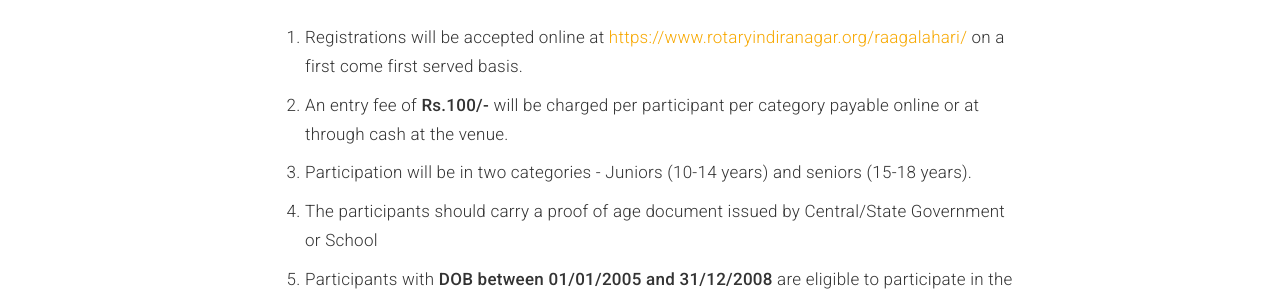
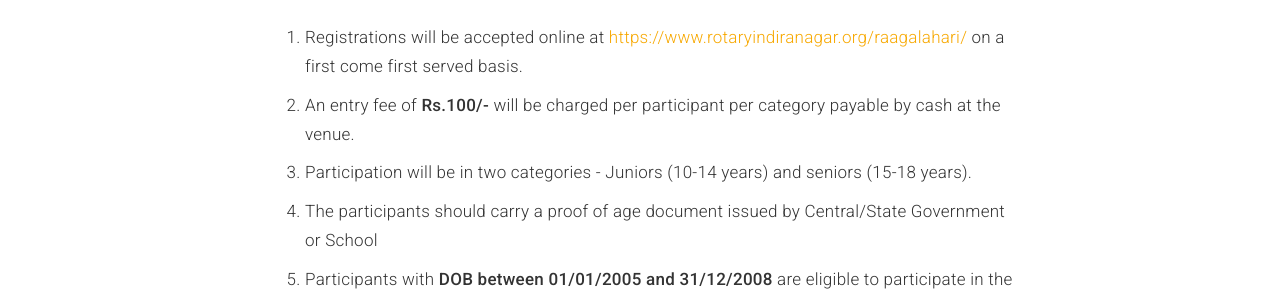
Before and after one commit to sharathdt/rtry, a Jekyll site: the page built from raaga-lahari.html, in a window 1280 px wide and 1400 px high, scrolled down 651 px. Shown: the part 162-453 px from the top of the window. Built offline with Jekyll 4.4.1, drawn with Linux system fonts in a browser that asks for light colours; some web fonts are replaced.

Commit message:
few changes

```diff
--- a/_sass/custom.scss
+++ b/_sass/custom.scss
@@ -622,3 +622,11 @@
     top: 20%;
     left: 2px;
 }
+
+
+.raagalahari {
+	@include media-query($on-palm) {
+		margin-top: 80px;
+		height: 100vh;
+	}
+}
--- a/join-us.html
+++ b/join-us.html
@@ -5,7 +5,7 @@
 description: Rotary is 1.2 million passionate individuals in 35,000+ clubs worldwide. We are both an international organization and a local community leader. Together we lead change in our own backyards and across the world.
 image: /images/join-us.jpg
 ---
-<!-- <div style="background-image: url({{site.baseurl}}/images/rotary-indiranagar-flag-light.jpg); background-repeat: no-repeat; background-size: cover;"> -->
+
 <section class="hero-3" style="background-image: url({{site.baseurl}}/images/join-us.jpg); background-blend-mode: soft-light;">
    <div class="container">
       <div class="row">
--- a/raaga-lahari.html
+++ b/raaga-lahari.html
@@ -5,7 +5,7 @@
 image: /images/raagalahari.jpg
 ---
 
-<section class="hero-3" style="background-image: url({{site.baseurl}}{{page.image}}); background-blend-mode: soft-light;background-position: top center">
+<section class="hero-3 raagalahari" style="background-image: url({{site.baseurl}}{{page.image}}); background-blend-mode: soft-light;background-position: top center">
    <div class="container">
       <div class="row">
          <div class="col-md-8">
@@ -28,7 +28,7 @@
 				<ol>
 				<li><p>Registrations will be accepted online at <a href="{{site.url}}{{page.url}}">{{site.url}}{{page.url}}</a> on a first come first served basis.</p></li>
 
-				<li><p>An entry fee of <strong>Rs.100/-</strong> will be charged per participant per category payable online or at through cash at the venue.</p></li>
+				<li><p>An entry fee of <strong>Rs.100/-</strong> will be charged per participant per category payable by cash at the venue.</p></li>
 
 				<li><p>Participation will be in two categories - Juniors (10-14 years) and seniors (15-18 years).</p></li>
 
@@ -193,10 +193,11 @@
                <div class="form-group" >
                   <input class="form-control"  type="date" placeholder="Date of Birth" name="entry.894277532" id="DOB" max="2008-12-31" min="2001-01-01" required >
                   <br>
-                  <p id="exact_age"></p>
+                  <p id="exact_age" style="color:#41c741"></p>
+                  <p id="cat-show" style="color:#41c741"></p>
                </div>
                <div class="form-group" >
-                  <input class="form-control"  type="hidden" placeholder="Category" name="entry.1287277232" id="cat">
+                  <input class="form-control"  type="hidden" placeholder="Category" name="entry.1287277232" id="cat" >
                </div>
                <div class="form-group" >
                   <input class="form-control"  type="text" placeholder="Name of Educational Institution" name="entry.1267532964">
```
Also changed, not shown: other parts of raaga-lahari.html (+2 -0 lines), 2 other files.
